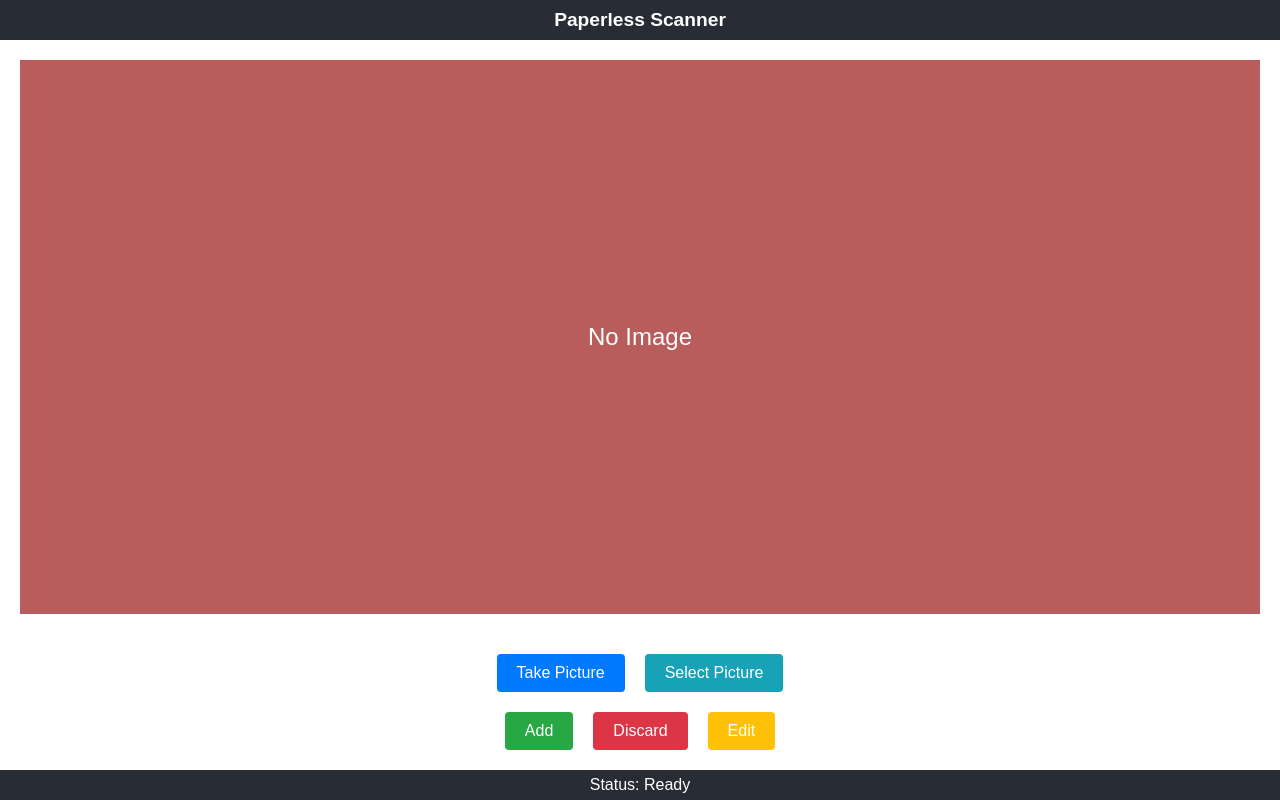
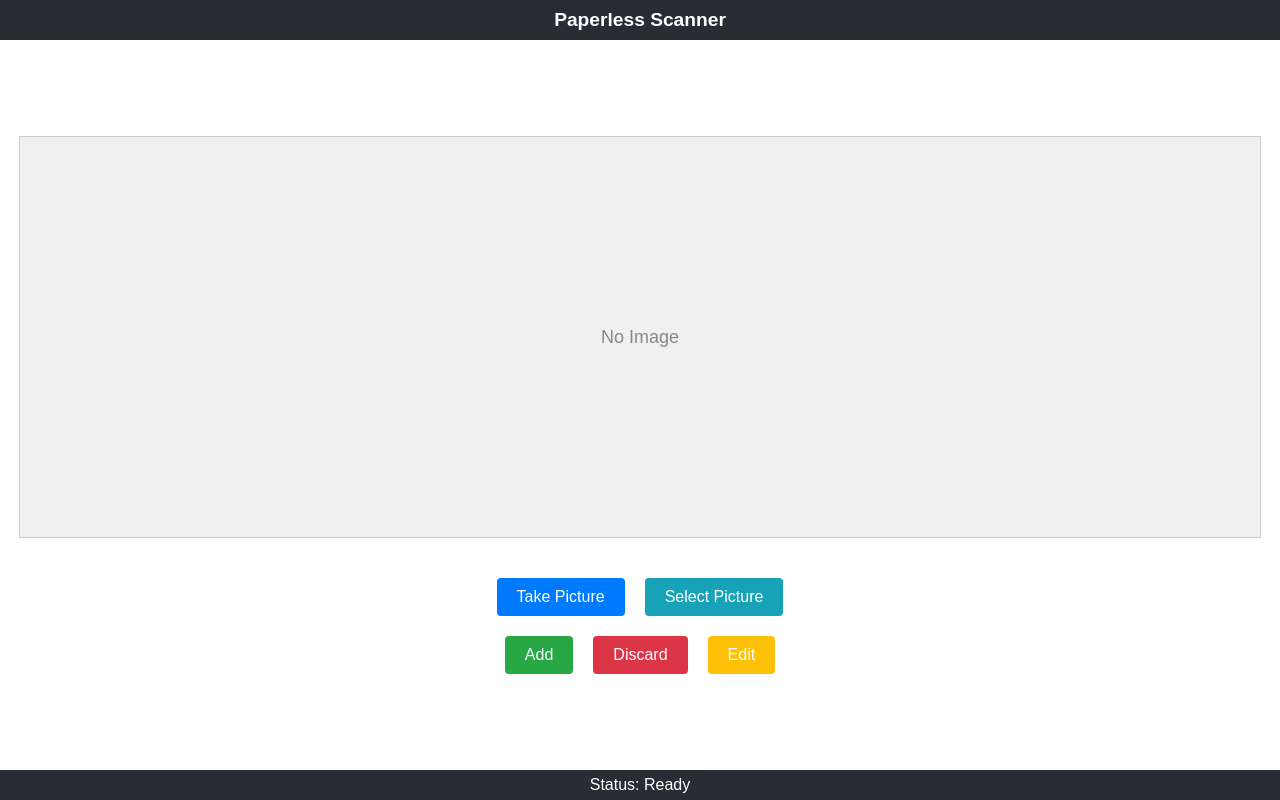
Before and after one commit to lucianhanga/acquire4paperless, a React (Create React App) app in the folder scan-app2/: page / in a window 1280 px wide. Both pictures are taken after a click on the button "Add Page". Built offline with nearby package versions, Linux system fonts and the light colour scheme.

Commit message:
Refactor image preview functionality; extract Preview component and update styles

```diff
--- a/scan-app2/src/components/AcquirePage.css
+++ b/scan-app2/src/components/AcquirePage.css
@@ -5,33 +5,7 @@
   align-items: center;
   height: 100%;
   width: 100%;
-}
-
-.image-preview {
-  flex: 1; /* Take up remaining space */
-  width: 100%;
-  display: flex;
-  align-items: center;
-  justify-content: center;
-  background-color: #f0f0f0;
-  margin-bottom: 20px;
-}
-
-.image-preview img {
-  max-width: 100%;
-  max-height: 100%;
-  object-fit: contain;
-}
-
-.image-placeholder {
-  width: 100%;
-  height: 100%;
-  background-color: #b85c5c;
-  display: flex;
-  align-items: center;
-  justify-content: center;
-  color: white;
-  font-size: 24px;
+  padding: 20px;
 }
 
 .button-row {
--- a/scan-app2/src/components/AcquirePage.js
+++ b/scan-app2/src/components/AcquirePage.js
@@ -2,6 +2,7 @@ import React, { useState } from "react";
 import PhotoButtons from "./PhotoButtons";
 import AcquireButtons from "./AcquireButtons";
 import NativeCameraCapture from "./NativeCameraCapture";
+import Preview from "./Preview";
 import "./AcquirePage.css";
 
 function AcquirePage({ onDiscard, onAdd, onEdit, onTakePicture, onSelectPicture, image }) {
@@ -18,9 +19,7 @@ function AcquirePage({ onDiscard, onAdd, onEdit, onTakePicture, onSelectPicture,
 
   return (
     <div className="acquire-page">
-      <div className="image-preview">
-        {image ? <img src={image} alt="Preview" /> : <div className="image-placeholder">No Image</div>}
-      </div>
+      <Preview image={image} />
       <PhotoButtons onTakePicture={handleTakePictureClick} onSelectPicture={onSelectPicture} />
       <AcquireButtons onAdd={onAdd} onDiscard={onDiscard} onEdit={onEdit} />
       {isCapturing && <NativeCameraCapture onCapture={handleCapture} />}
--- /dev/null
+++ b/scan-app2/src/components/Preview.css
@@ -0,0 +1,25 @@
+.image-preview {
+  width: 100%;
+  height: auto;
+  display: flex;
+  justify-content: center;
+  align-items: center;
+  border: 1px solid #ccc;
+  margin-bottom: 20px;
+}
+
+.image-preview img {
+  max-width: 100%;
+  max-height: 400px;
+}
+
+.image-placeholder {
+  width: 100%;
+  height: 400px;
+  display: flex;
+  justify-content: center;
+  align-items: center;
+  background-color: #f0f0f0;
+  color: #888;
+  font-size: 18px;
+}
--- /dev/null
+++ b/scan-app2/src/components/Preview.js
@@ -0,0 +1,12 @@
+import React from "react";
+import "./Preview.css";
+
+function Preview({ image }) {
+  return (
+    <div className="image-preview">
+      {image ? <img src={image} alt="Preview" /> : <div className="image-placeholder">No Image</div>}
+    </div>
+  );
+}
+
+export default Preview;
```
